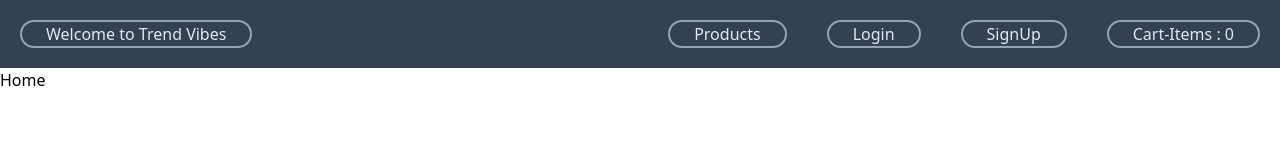
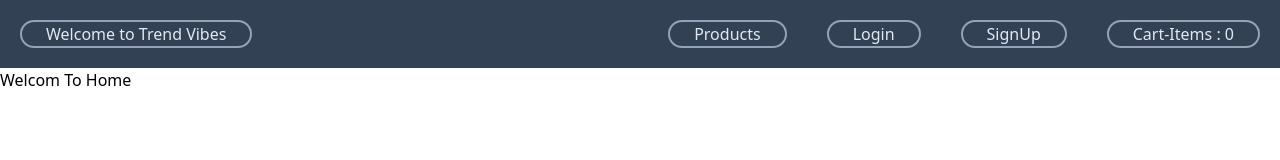
Before and after one commit to tejanayak12/commerce_site, a React (Create React App) app in the folder ecommerce_site/: page / in a window 1280 px wide. Shown: the top 160 px of the page. Built offline with nearby package versions, Linux system fonts and the light colour scheme; no server answers.

Commit message:
Home Page Changed

```diff
--- a/ecommerce_site/src/components/Home.js
+++ b/ecommerce_site/src/components/Home.js
@@ -2,6 +2,6 @@ import React from 'react'
 
 export default function Home() {
   return (
-    <div>Home</div>
+    <div> Welcom To Home</div>
   )
 }
```
